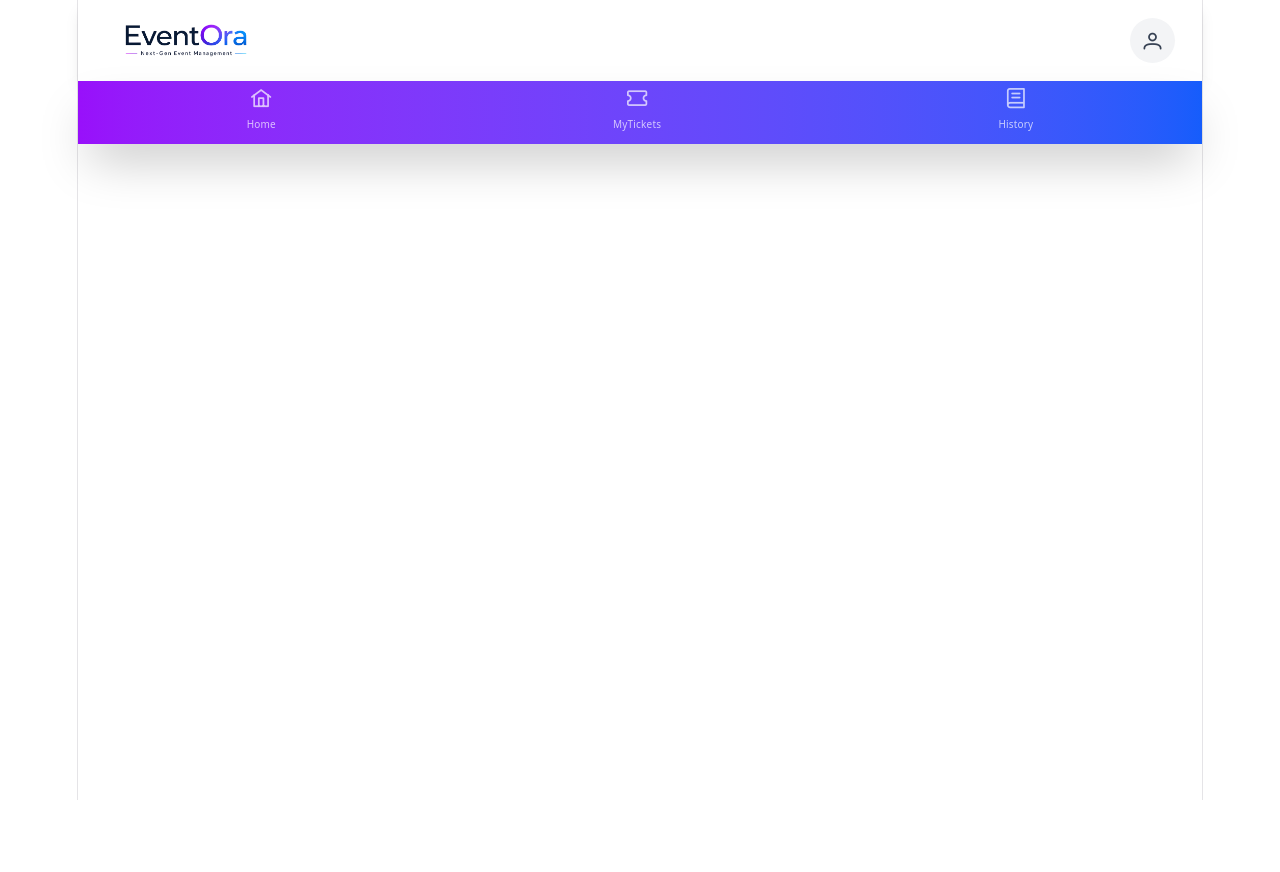
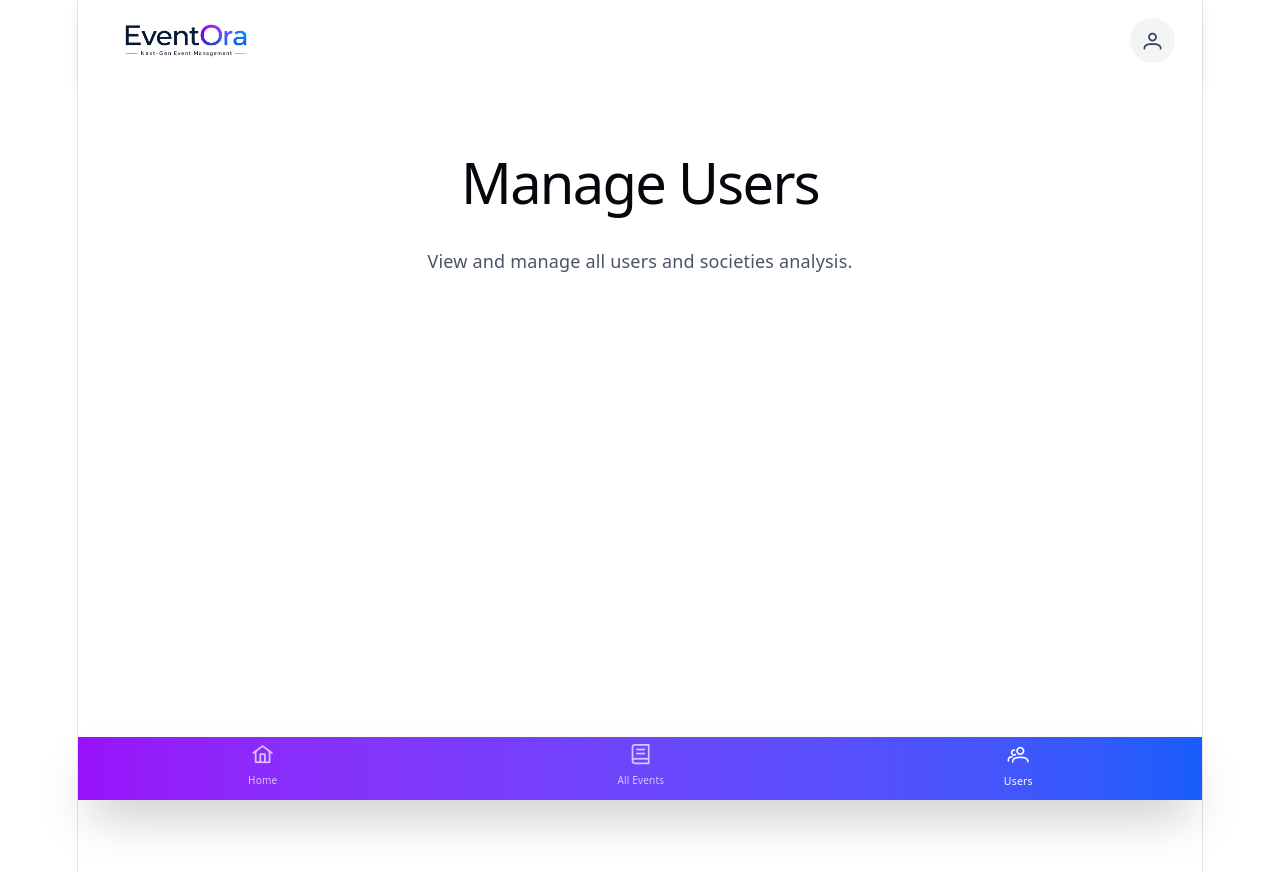
Before and after one commit to patyoonxin/eventora, a Vue app in the folder frontend/: page /admin/users in a window 1280 px wide. Shown: the top 872 px of the page. Before the commit the page ends 800 px from the top, so only its background shows below. Built offline with nearby package versions, Linux system fonts and the light colour scheme.

Commit message:
Add society and admin pages

```diff
--- a/frontend/src/App.vue
+++ b/frontend/src/App.vue
@@ -1,17 +1,35 @@
 <script setup>
 import { RouterView, useRoute } from 'vue-router'
 import { computed } from 'vue'
+
+// Import Student navigation components
 import UpperNav from './components/Student/UpperNav.vue'
 import BottomNav from './components/Student/BottomNav.vue'
 
+// Import Society navigation components
+import S_UpperNav from './components/Society/S_UpperNav.vue'
+import S_BottomNav from './components/Society/S_BottomNav.vue'
+
+// Import Admin navigation components
+import A_UpperNav from './components/Admin/A_UpperNav.vue'
+import A_BottomNav from './components/Admin/A_BottomNav.vue'
+
 const route = useRoute()
-const showNav = computed(() => !route.meta.hideNav)
+const currentRole = computed(() => route.meta.role)
 </script>
 
 <template>
   <main class="app-container">
-    <UpperNav v-if="showNav" />
-    <RouterView />
-    <BottomNav v-if="showNav" />
+    <A_UpperNav v-if="currentRole === 'admin'" />
+    <UpperNav v-if="currentRole === 'student'" />
+    <S_UpperNav v-if="currentRole === 'society'" />
+
+    <main class="content-viewport">
+      <RouterView />
+    </main>
+
+    <A_BottomNav v-if="currentRole === 'admin'" />
+    <BottomNav v-if="currentRole === 'student'" />
+    <S_BottomNav v-if="currentRole === 'society'" />
   </main>
 </template>
--- /dev/null
+++ b/frontend/src/components/Admin/A_BottomNav.vue
@@ -0,0 +1,45 @@
+<template>
+  <nav class="sticky bottom-0 bg-gradient-to-r from-purple-600 to-blue-600 shadow-2xl z-50">
+    <div class="flex justify-around items-center h-14">
+      <!-- Home Link -->
+      <router-link
+        to="/admin/home"
+        class="flex flex-col items-center gap-0.5 py-1 px-3 rounded-lg transition-all duration-300 hover:scale-105"
+        :class="isActive('/admin/home') ? 'text-white scale-105' : 'text-white opacity-70 hover:opacity-100'"
+      >
+        <i class="pi pi-home text-lg"></i>
+        <span class="text-[10px] font-medium">Home</span>
+      </router-link>
+
+      <!-- All Events Link -->
+      <router-link
+        to="/admin/all-events"
+        class="flex flex-col items-center gap-0.5 py-1 px-3 rounded-lg transition-all duration-300 hover:scale-105"
+        :class="isActive('/admin/all-events') ? 'text-white scale-105' : 'text-white opacity-70 hover:opacity-100'"
+      >
+        <i class="pi pi-book text-lg"></i>
+        <span class="text-[10px] font-medium">All Events</span>
+      </router-link>
+
+      <!-- User Management Link -->
+      <router-link
+        to="/admin/users"
+        class="flex flex-col items-center gap-0.5 py-1 px-3 rounded-lg transition-all duration-300 hover:scale-105"
+        :class="isActive('/admin/users') ? 'text-white scale-105' : 'text-white opacity-70 hover:opacity-100'"
+      >
+        <i class="pi pi-users text-lg"></i>
+        <span class="text-[10px] font-medium">Users</span>
+      </router-link>
+    </div>
+  </nav>
+</template>
+
+<script setup>
+import { useRoute,RouterLink } from 'vue-router'
+
+const route = useRoute()
+
+const isActive = (path) => {
+  return route.path === path
+}
+</script>
--- /dev/null
+++ b/frontend/src/components/Admin/A_UpperNav.vue
@@ -0,0 +1,27 @@
+<template>
+  <nav class="flex items-center justify-between px-6 py-4 bg-white shadow-lg ">
+    <!-- Logo on the left -->
+    <div class="flex items-center">
+      <img src="@/assets/logo.png" alt="Logo" class="h-8 w-auto" />
+    </div>
+
+    <!-- Profile button on the right -->
+    <div>
+      <button
+        class="flex items-center justify-center w-10 h-10 rounded-full bg-gray-100 hover:bg-gray-200 transition-colors duration-200"
+        title="Profile"
+      >
+        <i class="pi pi-user text-gray-700"></i>
+      </button>
+    </div>
+  </nav>
+</template>
+
+<script>
+export default {
+  name: 'UpperNav',
+}
+</script>
+
+<style scoped>
+</style>
--- /dev/null
+++ b/frontend/src/components/Society/S_BottomNav.vue
@@ -0,0 +1,45 @@
+<template>
+  <nav class="sticky bottom-0 bg-gradient-to-r from-purple-600 to-blue-600 shadow-2xl z-50">
+    <div class="flex justify-around items-center h-14">
+      <!-- Home Link -->
+      <router-link
+        to="/society/home"
+        class="flex flex-col items-center gap-0.5 py-1 px-3 rounded-lg transition-all duration-300 hover:scale-105"
+        :class="isActive('/society/home') ? 'text-white scale-105' : 'text-white opacity-70 hover:opacity-100'"
+      >
+        <i class="pi pi-home text-lg"></i>
+        <span class="text-[10px] font-medium">Home</span>
+      </router-link>
+
+      <!-- Add Event Link -->
+      <router-link
+        to="/society/add-event"
+        class="flex flex-col items-center gap-0.5 py-1 px-3 rounded-lg transition-all duration-300 hover:scale-105"
+        :class="isActive('/society/add-event') ? 'text-white scale-105' : 'text-white opacity-70 hover:opacity-100'"
+      >
+        <i class="pi pi-plus-circle text-lg"></i>
+        <span class="text-[10px] font-medium">Add Event</span>
+      </router-link>
+
+      <!-- Past Activities Link -->
+      <router-link
+        to="/society/history"
+        class="flex flex-col items-center gap-0.5 py-1 px-3 rounded-lg transition-all duration-300 hover:scale-105"
+        :class="isActive('/society/history') ? 'text-white scale-105' : 'text-white opacity-70 hover:opacity-100'"
+      >
+        <i class="pi pi-book text-lg"></i>
+        <span class="text-[10px] font-medium">History</span>
+      </router-link>
+    </div>
+  </nav>
+</template>
+
+<script setup>
+import { useRoute,RouterLink } from 'vue-router'
+
+const route = useRoute()
+
+const isActive = (path) => {
+  return route.path === path
+}
+</script>
--- /dev/null
+++ b/frontend/src/components/Society/S_UpperNav.vue
@@ -0,0 +1,27 @@
+<template>
+  <nav class="flex items-center justify-between px-6 py-4 bg-white shadow-lg ">
+    <!-- Logo on the left -->
+    <div class="flex items-center">
+      <img src="@/assets/logo.png" alt="Logo" class="h-8 w-auto" />
+    </div>
+
+    <!-- Profile button on the right -->
+    <div>
+      <button
+        class="flex items-center justify-center w-10 h-10 rounded-full bg-gray-100 hover:bg-gray-200 transition-colors duration-200"
+        title="Profile"
+      >
+        <i class="pi pi-user text-gray-700"></i>
+      </button>
+    </div>
+  </nav>
+</template>
+
+<script>
+export default {
+  name: 'UpperNav',
+}
+</script>
+
+<style scoped>
+</style>
--- /dev/null
+++ b/frontend/src/pages/Admin/A_AllEvent.vue
@@ -0,0 +1,15 @@
+<template>
+  <div class="min-h-screen bg-white dark:bg-gray-900 pb-16">
+    <div class="px-6 py-8">
+      <h1 class="text-3xl font-bold text-gray-900 dark:text-white mb-4">
+        All Events
+      </h1>
+      <p class="text-gray-600 dark:text-gray-400">
+        View and manage all events and activities.
+      </p>
+    </div>
+  </div>
+</template>
+
+<script setup>
+</script>
--- /dev/null
+++ b/frontend/src/pages/Admin/A_Home.vue
@@ -0,0 +1,15 @@
+<template>
+  <div class="min-h-screen bg-white dark:bg-gray-900 pb-16">
+    <div class="px-6 py-8">
+      <h1 class="text-3xl font-bold text-gray-900 dark:text-white mb-4">
+        Welcome Home
+      </h1>
+      <p class="text-gray-600 dark:text-gray-400">
+        Approve upcoming events and activities.
+      </p>
+    </div>
+  </div>
+</template>
+
+<script setup>
+</script>
--- /dev/null
+++ b/frontend/src/pages/Admin/A_UserManage.vue
@@ -0,0 +1,15 @@
+<template>
+  <div class="min-h-screen bg-white dark:bg-gray-900 pb-16">
+    <div class="px-6 py-8">
+      <h1 class="text-3xl font-bold text-gray-900 dark:text-white mb-4">
+        Manage Users
+      </h1>
+      <p class="text-gray-600 dark:text-gray-400">
+        View and manage all users and societies analysis.
+      </p>
+    </div>
+  </div>
+</template>
+
+<script setup>
+</script>
--- /dev/null
+++ b/frontend/src/pages/Society/S_AddEvent.vue
@@ -0,0 +1,15 @@
+<template>
+  <div class="min-h-screen bg-white dark:bg-gray-900 pb-16">
+    <div class="px-6 py-8">
+      <h1 class="text-3xl font-bold text-gray-900 dark:text-white mb-4">
+        Add Event
+      </h1>
+      <p class="text-gray-600 dark:text-gray-400">
+        Create a new event for your society.
+      </p>
+    </div>
+  </div>
+</template>
+
+<script setup>
+</script>
--- /dev/null
+++ b/frontend/src/pages/Society/S_History.vue
@@ -0,0 +1,15 @@
+<template>
+  <div class="min-h-screen bg-white dark:bg-gray-900 pb-16">
+    <div class="px-6 py-8">
+      <h1 class="text-3xl font-bold text-gray-900 dark:text-white mb-4">
+        Past Activities
+      </h1>
+      <p class="text-gray-600 dark:text-gray-400">
+        View your society's past events and analytics.
+      </p>
+    </div>
+  </div>
+</template>
+
+<script setup>
+</script>
--- /dev/null
+++ b/frontend/src/pages/Society/S_Home.vue
@@ -0,0 +1,15 @@
+<template>
+  <div class="min-h-screen bg-white dark:bg-gray-900 pb-16">
+    <div class="px-6 py-8">
+      <h1 class="text-3xl font-bold text-gray-900 dark:text-white mb-4">
+        Welcome Home
+      </h1>
+      <p class="text-gray-600 dark:text-gray-400">
+        Your upcoming events and activities.
+      </p>
+    </div>
+  </div>
+</template>
+
+<script setup>
+</script>
--- a/frontend/src/router/index.js
+++ b/frontend/src/router/index.js
@@ -1,8 +1,20 @@
 import { createRouter, createWebHistory } from 'vue-router'
+
+// 1. Import Public/General Pages
 import LoginView from '../pages/LoginView.vue'
 import Home from '../pages/Home.vue'
 import MyTickets from '../pages/MyTickets.vue'
 import History from '../pages/History.vue'
+
+// 2. Import Society Role Pages
+import S_Home from '../pages/Society/S_Home.vue'
+import S_AddEvent from '../pages/Society/S_AddEvent.vue'
+import S_History from '../pages/Society/S_History.vue'
+
+// 3. Import Admin Role Pages
+import A_AllEvent from '../pages/Admin/A_AllEvent.vue'
+import A_UserManage from '../pages/Admin/A_UserManage.vue'
+import A_Home from '../pages/Admin/A_Home.vue'
 
 const router = createRouter({
   history: createWebHistory(),
@@ -10,23 +22,62 @@ const router = createRouter({
     {
       path: '/',
       name: 'Home',
-      component: Home
+      component: Home,
+      meta: { role: 'student' }
     },
     {
       path: '/tickets',
       name: 'MyTickets',
-      component: MyTickets
+      component: MyTickets,
+      meta: { role: 'student' }
     },
     {
       path: '/history',
       name: 'History',
-      component: History
+      component: History,
+      meta: { role: 'student' }
     },
     {
       path: '/login',
       name: 'Login',
       component: LoginView,
-      meta: { hideNav: true }
+      meta: { role: 'guest' }
+    },
+    {
+      path: '/society/home',
+      name: 'S_Home',
+      component: S_Home,
+      meta: { role: 'society' }
+    },
+    {
+      path: '/society/add-event',
+      name: 'S_AddEvent',
+      component: S_AddEvent,
+      meta: { role: 'society' }
+    },
+    {
+      path: '/society/history',
+      name: 'S_History',
+      component: S_History,
+      meta: { role: 'society' }
+    },
+    {
+      path: '/admin/home',
+      name: 'A_Home',
+      component: A_Home,
+      meta: { role: 'admin' }
+    },
+    {
+      path: '/admin/all-events',
+      name: 'A_AllEvent',
+      component: A_AllEvent,
+      meta: { role: 'admin' }
+    },
+    {
+      path: '/admin/users',
+      name: 'A_UserManage',
+      component: A_UserManage,
+      meta: { role: 'admin' }
     }
   ]
 })
```
